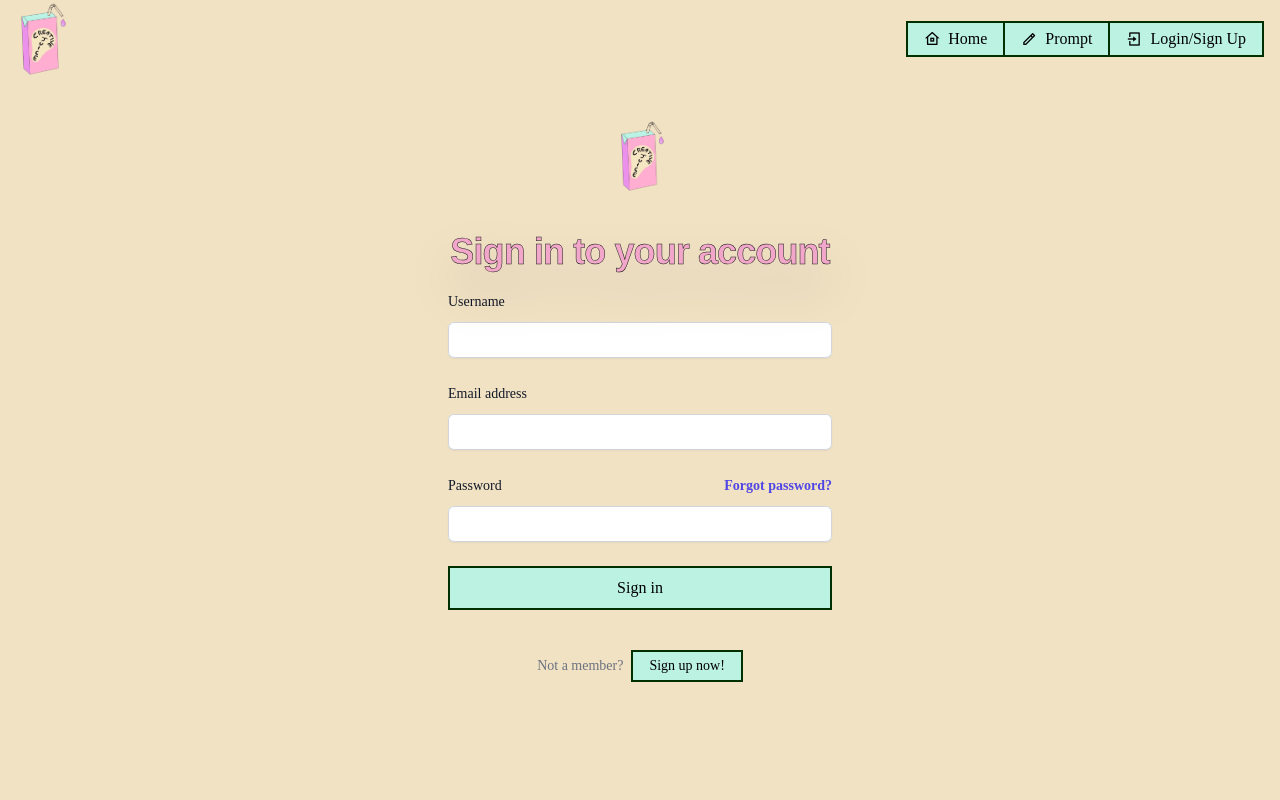
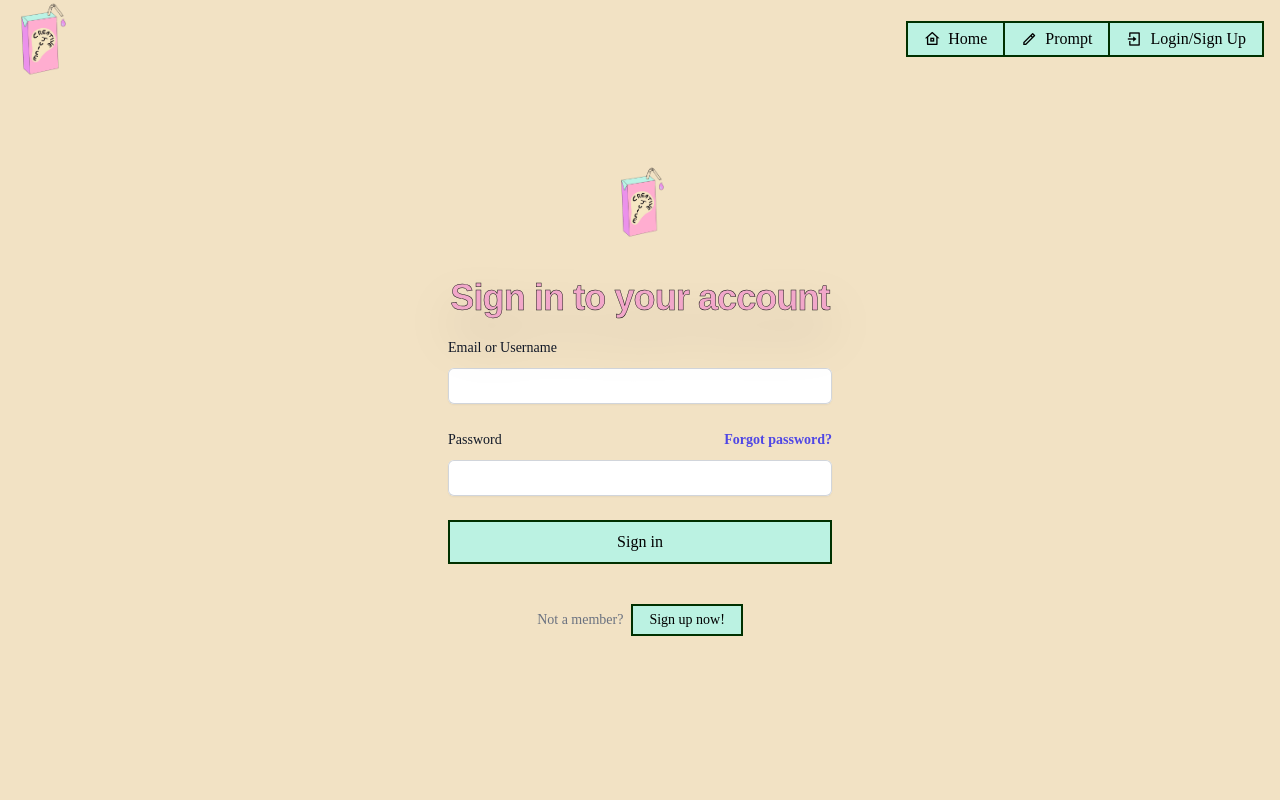
Before and after one commit to Andrew32A/creative-juice, a React (Create React App) app: page /login in a window 1280 px wide. Shown: the top 800 px of the page. Built offline with nearby package versions, Linux system fonts and the light colour scheme; a web font is replaced by a local one.

Commit message:
Updated login page to take identifer and removed username field

```diff
--- a/src/components/Login.jsx
+++ b/src/components/Login.jsx
@@ -3,8 +3,7 @@
 import Logo from '../images/cj-logo.jpg';
 
 const Login = () => {
-  const [username, setUsername] = useState('');
-  const [email, setEmail] = useState('');
+  const [identifier, setIdentifier] = useState('');
   const [password, setPassword] = useState('');
 
   const handleLogin = async (event) => {
@@ -15,7 +14,7 @@
         headers: {
           'Content-Type': 'application/json',
         },
-        body: JSON.stringify({ username, email, password }),
+        body: JSON.stringify({ identifier, password }),
       });
 
       if (response.status === 200) {
@@ -44,33 +43,17 @@
         <div className="mt-5 sm:mx-auto sm:w-full sm:max-w-sm">
           <form className="space-y-6" onSubmit={handleLogin}>
             <div>
-              <label htmlFor="username" className="block text-sm font-medium leading-6 text-gray-900">Username</label>
+              <label htmlFor="identifier" className="block text-sm font-medium leading-6 text-gray-900">Email or Username</label>
               <div className="mt-2">
                 <input
-                  id="username"
-                  name="username"
-                  type="username"
+                  id="identifier"
+                  name="identifier"
+                  type="text"
                   autoComplete="username"
                   required
                   className="block w-full rounded-md border-0 py-1.5 text-gray-900 shadow-sm ring-1 ring-inset ring-gray-300 placeholder:text-gray-400 focus:ring-2 focus:ring-inset focus:ring-indigo-600 sm:text-sm sm:leading-6"
-                  value={username}
-                  onChange={(e) => setUsername(e.target.value)}
-                />
-              </div>
-            </div>
-
-            <div>
-              <label htmlFor="email" className="block text-sm font-medium leading-6 text-gray-900">Email address</label>
-              <div className="mt-2">
-                <input
-                  id="email"
-                  name="email"
-                  type="email"
-                  autoComplete="email"
-                  required
-                  className="block w-full rounded-md border-0 py-1.5 text-gray-900 shadow-sm ring-1 ring-inset ring-gray-300 placeholder:text-gray-400 focus:ring-2 focus:ring-inset focus:ring-indigo-600 sm:text-sm sm:leading-6"
-                  value={email}
-                  onChange={(e) => setEmail(e.target.value)}
+                  value={identifier}
+                  onChange={(e) => setIdentifier(e.target.value)}
                 />
               </div>
             </div>
```
